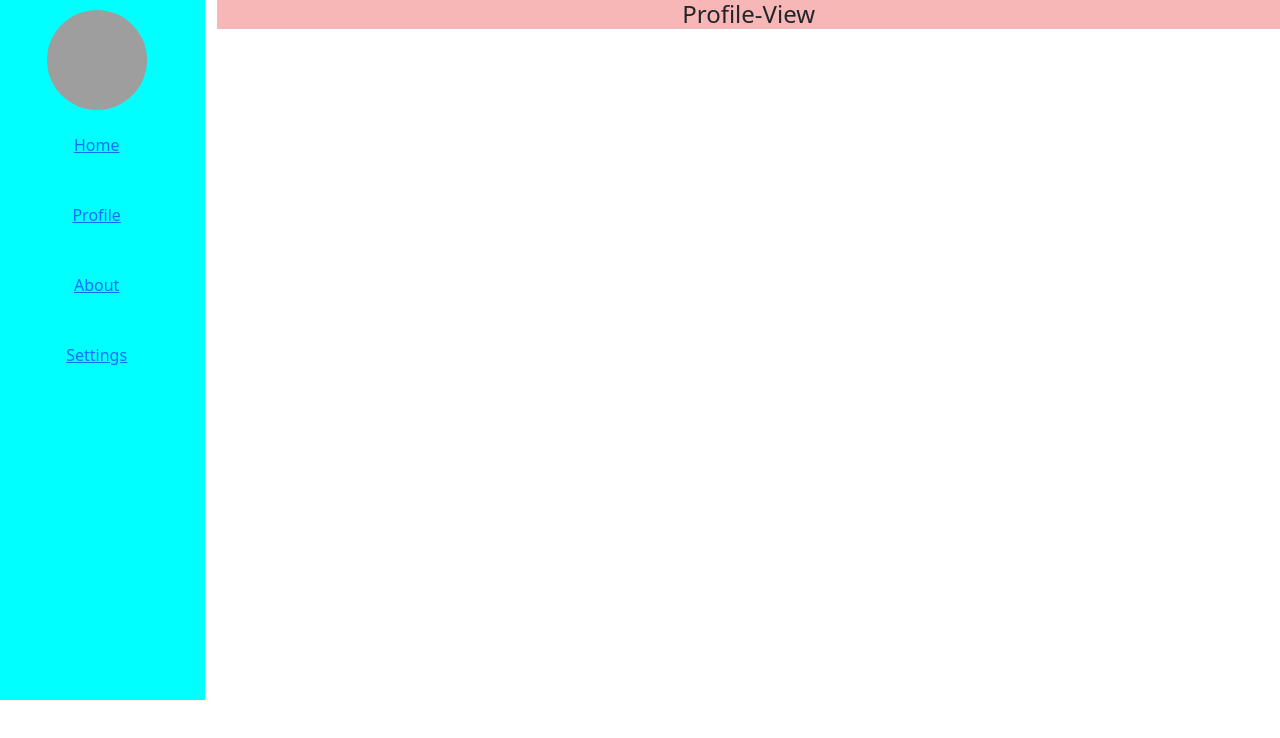
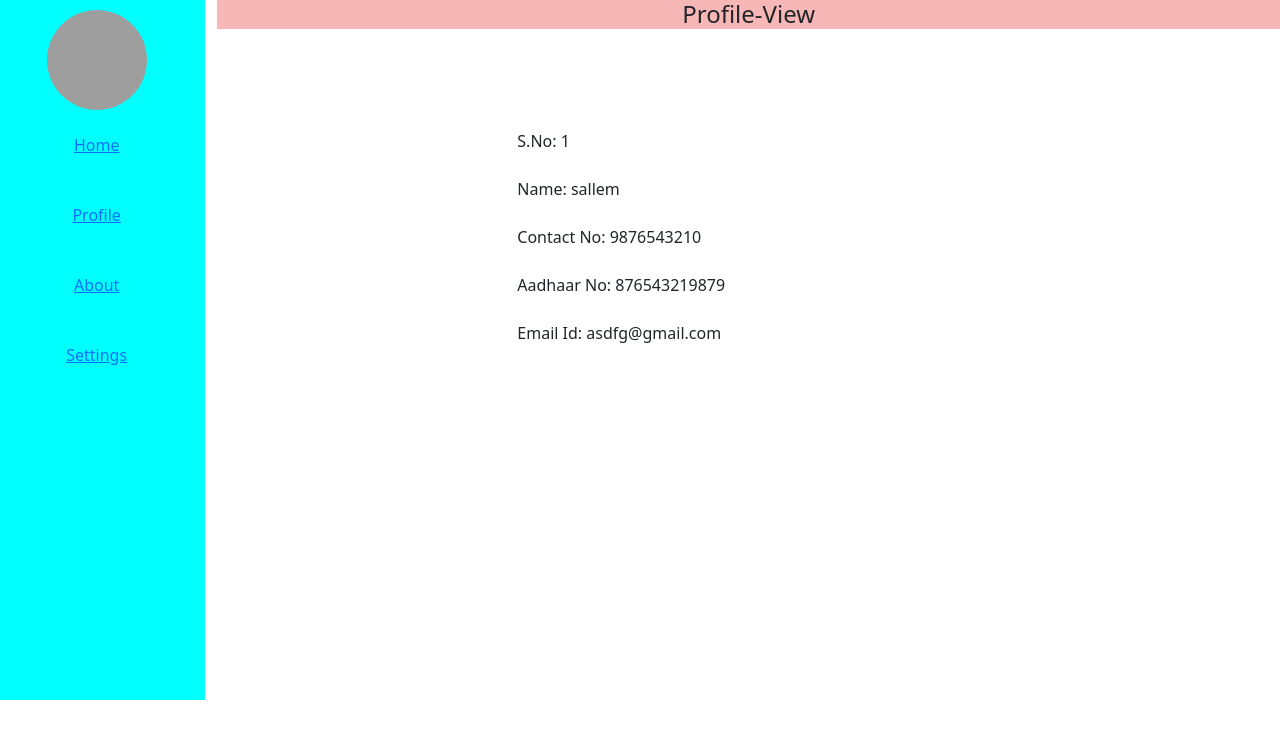
Before and after one commit to Narendra-UI/angular-ivy-atxvej, an Angular app: page /profile/view/1 in a window 1280 px wide. Shown: the top 738 px of the page. Built offline with nearby package versions, Linux system fonts and the light colour scheme; grey boxes are pictures that could not be loaded.

Commit message:
3 files modified

```diff
--- a/src/app/view/view.component.css
+++ b/src/app/view/view.component.css
@@ -3,3 +3,7 @@
   background-color: rgb(248, 183, 183);
   top: 0;
 }
+.d-1 {
+  margin-top: 100px;
+  margin-left: 300px;
+}
--- a/src/app/view/view.component.html
+++ b/src/app/view/view.component.html
@@ -1 +1,15 @@
 <h4 class="head">Profile-View</h4>
+
+<div class="d-1">
+  <ng-container>
+    <div>S.No: {{ emp.id }}</div>
+    <br />
+    <div>Name: {{ emp.name }}</div>
+    <br />
+    <div>Contact No: {{ emp.contact }}</div>
+    <br />
+    <div>Aadhaar No: {{ emp.aadhaar }}</div>
+    <br />
+    <div>Email Id: {{ emp.email }}</div>
+  </ng-container>
+</div>
--- a/src/app/view/view.component.ts
+++ b/src/app/view/view.component.ts
@@ -4,6 +4,7 @@ import {
   ActivatedRoute,
   ActivatedRouteSnapshot,
 } from '@angular/router';
+import { SaleemService } from '../saleem.service';
 
 @Component({
   selector: 'app-view',
@@ -11,12 +12,19 @@ import {
   styleUrls: ['./view.component.css'],
 })
 export class ViewComponent implements OnInit {
-  constructor(private route: ActivatedRoute) {}
+  constructor(
+    private route: ActivatedRoute,
+    private serviceRef: SaleemService
+  ) {}
 
+  emp: any = {};
   ngOnInit() {
     this.route.params.subscribe((params) => {
       console.log(params);
       console.log(params['id']);
+      this.emp = this.serviceRef.result.find(
+        (element) => element.id == params['id']
+      );
     });
   }
 }
```
